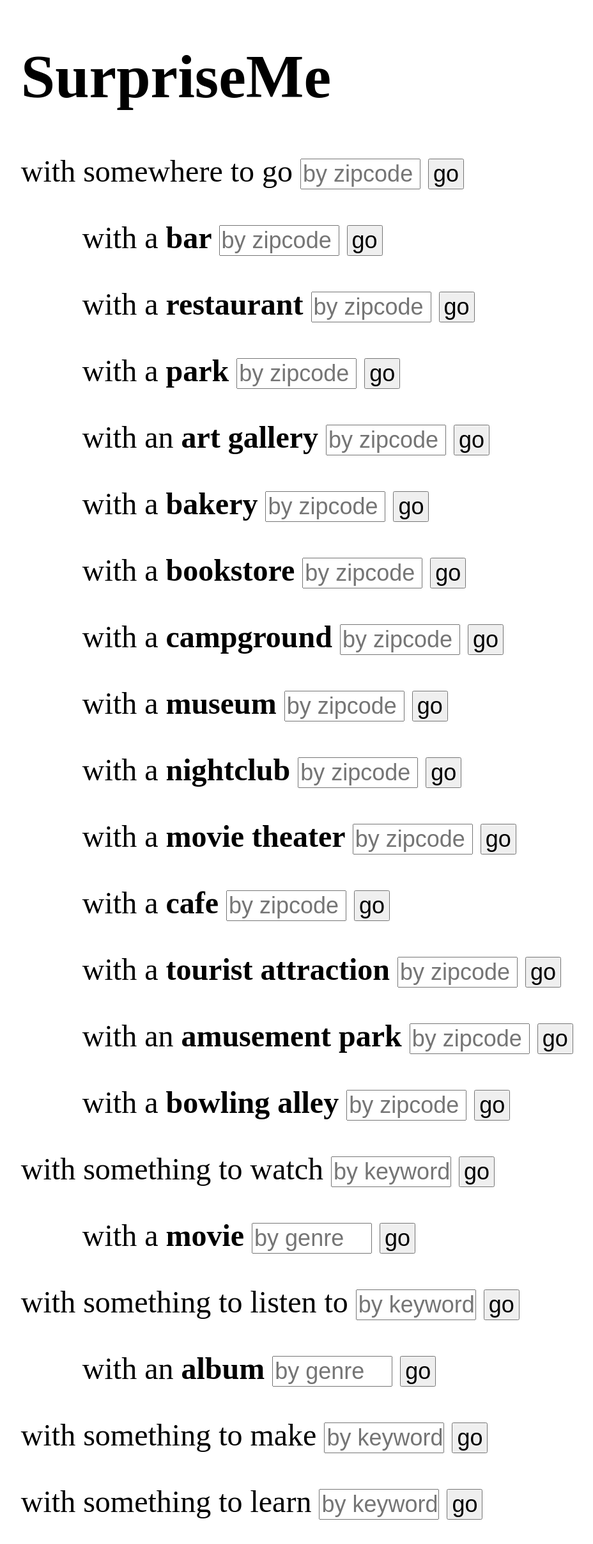
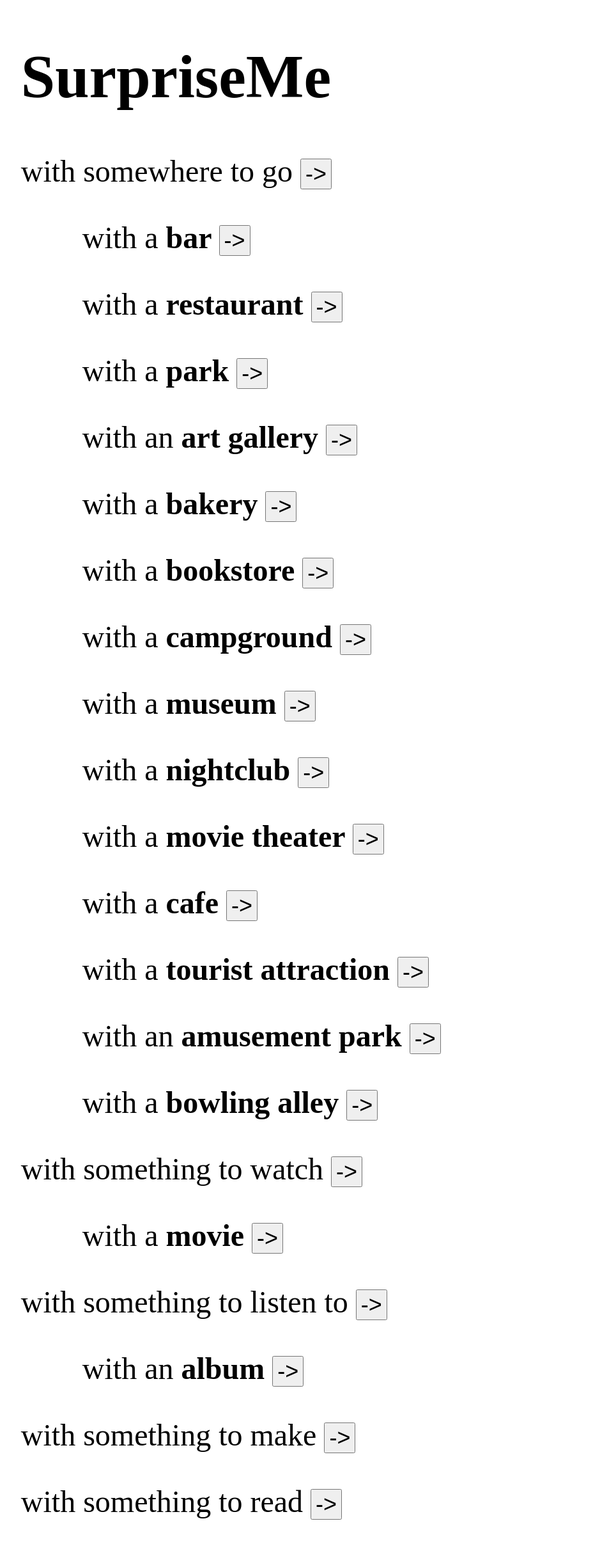
Before and after one commit to danjglick/surpriseme, a plain HTML site: page frontend/index.html in a window 1280 px wide. Shown: the whole page at 64% size, without its empty margins (4-932 px from the left). Drawn offline with Linux system fonts and the light colour scheme.

Commit message:
try new look

```diff
--- a/frontend/index.html
+++ b/frontend/index.html
@@ -8,134 +8,134 @@
         <h1> SurpriseMe </h1>
         <div>
             <span> with somewhere to go </span>
-            <input type="text" placeholder="by zipcode">
-            <button id="go_btn"> go </button>
+            <!-- <input type="text" placeholder="by zipcode"> -->
+            <button id="go_btn"> -> </button>
             <p id="go_output"></p>
         </div>
         <div class="indent">
             <div>
                 <span> with a <span class="bold"> bar </span> </span>
-                <input type="text" id="zipcode_for_bar" placeholder="by zipcode">
-                <button id="bar_btn"> go </button>
+                <!-- <input type="text" id="zipcode_for_bar" placeholder="by zipcode"> -->
+                <button id="bar_btn"> -> </button>
                 <p id="bar_output"></p>
             </div>
             <div>
                 <span> with a <span class="bold"> restaurant </span> </span>
-                <input type="text" id="zipcode_for_restaurant" placeholder="by zipcode">
-                <button id="restaurant_btn"> go </button>
+                <!-- <input type="text" id="zipcode_for_restaurant" placeholder="by zipcode"> -->
+                <button id="restaurant_btn"> -> </button>
                 <p id="restaurant_output"></p>
             </div>
             <div>
                 <span> with a <span class="bold"> park </span> </span>
-                <input type="text" id="zipcode_for_park" placeholder="by zipcode">
-                <button id="park_btn"> go </button>
+                <!-- <input type="text" id="zipcode_for_park" placeholder="by zipcode"> -->
+                <button id="park_btn"> -> </button>
                 <p id="park_output"></p>
             </div>
             <div>
                 <span> with an <span class="bold"> art gallery </span> </span>
-                <input type="text" id="zipcode_for_gallery" placeholder="by zipcode">
-                <button id="gallery_btn"> go </button>
+                <!-- <input type="text" id="zipcode_for_gallery" placeholder="by zipcode"> -->
+                <button id="gallery_btn"> -> </button>
                 <p id="gallery_output"></p>
             </div>
             <div>
                 <span> with a <span class="bold"> bakery </span> </span>
-                <input type="text" id="zipcode_for_bakery" placeholder="by zipcode">
-                <button id="bakery_btn"> go </button>
+                <!-- <input type="text" id="zipcode_for_bakery" placeholder="by zipcode"> -->
+                <button id="bakery_btn"> -> </button>
                 <p id="bakery_output"></p>
             </div>
             <div>
                 <span> with a <span class="bold"> bookstore </span> </span>
-                <input type="text" id="zipcode_for_bookstore" placeholder="by zipcode">
-                <button id="bookstore_btn"> go </button>
+                <!-- <input type="text" id="zipcode_for_bookstore" placeholder="by zipcode"> -->
+                <button id="bookstore_btn"> -> </button>
                 <p id="bookstore_output"></p>
             </div>
             <div>
                 <span> with a <span class="bold"> campground </span> </span>
-                <input type="text" id="zipcode_for_campground" placeholder="by zipcode">
-                <button id="campground_btn"> go </button>
+                <!-- <input type="text" id="zipcode_for_campground" placeholder="by zipcode"> -->
+                <button id="campground_btn"> -> </button>
                 <p id="campground_output"></p>
             </div>
             <div>
                 <span> with a <span class="bold"> museum</span> </span>
-                <input type="text" id="zipcode_for_museum" placeholder="by zipcode">
-                <button id="museum_btn"> go </button>
+                <!-- <input type="text" id="zipcode_for_museum" placeholder="by zipcode"> -->
+                <button id="museum_btn"> -> </button>
                 <p id="museum_output"></p>
             </div>
             <div>
                 <span> with a <span class="bold"> nightclub </span> </span>
-                <input type="text" id="zipcode_for_nightclub" placeholder="by zipcode">
-                <button id="nightclub_btn"> go </button>
+                <!-- <input type="text" id="zipcode_for_nightclub" placeholder="by zipcode"> -->
+                <button id="nightclub_btn"> -> </button>
                 <p id="nightclub_output"></p>
             </div>
             <div>
                 <span> with a <span class="bold"> movie theater </span> </span>
-                <input type="text" id="zipcode_for_theater" placeholder="by zipcode">
-                <button id="theater_btn"> go </button>
+                <!-- <input type="text" id="zipcode_for_theater" placeholder="by zipcode"> -->
+                <button id="theater_btn"> -> </button>
                 <p id="theater_output"></p>
             </div>
             <div>
                 <span> with a <span class="bold"> cafe </span> </span>
-                <input type="text" id="zipcode_for_cafe" placeholder="by zipcode">
-                <button id="cafe_btn"> go </button>
+                <!-- <input type="text" id="zipcode_for_cafe" placeholder="by zipcode"> -->
+                <button id="cafe_btn"> -> </button>
                 <p id="cafe_output"></p>
             </div>
             <div>
                 <span> with a <span class="bold"> tourist attraction </span> </span>
-                <input type="text" id="zipcode_for_attraction" placeholder="by zipcode">
-                <button id="attraction_btn"> go </button>
+                <!-- <input type="text" id="zipcode_for_attraction" placeholder="by zipcode"> -->
+                <button id="attraction_btn"> -> </button>
                 <p id="attraction_output"></p>
             </div>
             <div>
                 <span> with an <span class="bold"> amusement park </span> </span>
-                <input type="text" id="zipcode_for_amusement_park" placeholder="by zipcode">
-                <button id="amusement_park_btn"> go </button>
+                <!-- <input type="text" id="zipcode_for_amusement_park" placeholder="by zipcode"> -->
+                <button id="amusement_park_btn"> -> </button>
                 <p id="amusement_park_output"></p>
             </div>
             <div>
                 <span> with a <span class="bold"> bowling alley </span> </span>
-                <input type="text" id="zipcode_for_bowling_alley" placeholder="by zipcode">
-                <button id="bowling_alley_btn"> go </button>
+                <!-- <input type="text" id="zipcode_for_bowling_alley" placeholder="by zipcode"> -->
+                <button id="bowling_alley_btn"> -> </button>
                 <p id="bowling_alley_output"></p>
             </div>
         </div>
         <div>
             <span> with something to watch </span>
-            <input type="text" placeholder="by keyword">
-            <button> go </button>
+            <!-- <input type="text" placeholder="by keyword"> -->
+            <button> -> </button>
             <p></p>
         </div>
         <div class="indent">
             <div>
                 <span> with a <span class="bold"> movie </span> </span>
-                <input type="text" id="movie_genre" placeholder="by genre">
-                <button id="movie_btn"> go </button>
+                <!-- <input type="text" id="movie_genre" placeholder="by genre"> -->
+                <button id="movie_btn"> -> </button>
                 <p id="movie_output"></p>
             </div>
         </div>
         <div>
             <span> with something to listen to </span>
-            <input type="text" placeholder="by keyword">
-            <button> go </button>
+            <!-- <input type="text" placeholder="by keyword"> -->
+            <button> -> </button>
             <p></p>
         </div>
 		<div class="indent">
             <div>
                 <span> with an <span class="bold"> album </span> </span>
-                <input type="text" id="album_genre" placeholder="by genre">
-                <button id="album_btn"> go </button>
+                <!-- <input type="text" id="album_genre" placeholder="by genre"> -->
+                <button id="album_btn"> -> </button>
                 <p id="album_output"></p>
             </div>
 		</div>
         <div>
             <span> with something to make </span>
-            <input type="text" placeholder="by keyword">
-            <button> go </button>
+            <!-- <input type="text" placeholder="by keyword"> -->
+            <button> -> </button>
             <p></p>
         </div>
         <div>
-            <span> with something to learn </span>
-            <input type="text" placeholder="by keyword">
-            <button> go </button>
+            <span> with something to read </span>
+            <!-- <input type="text" placeholder="by keyword"> -->
+            <button> -> </button>
             <p></p>
         </div>
       	<script src="main.js"></script>
```
Also changed, not shown: frontend/main.js (+18 -16 lines), 1 other file.
